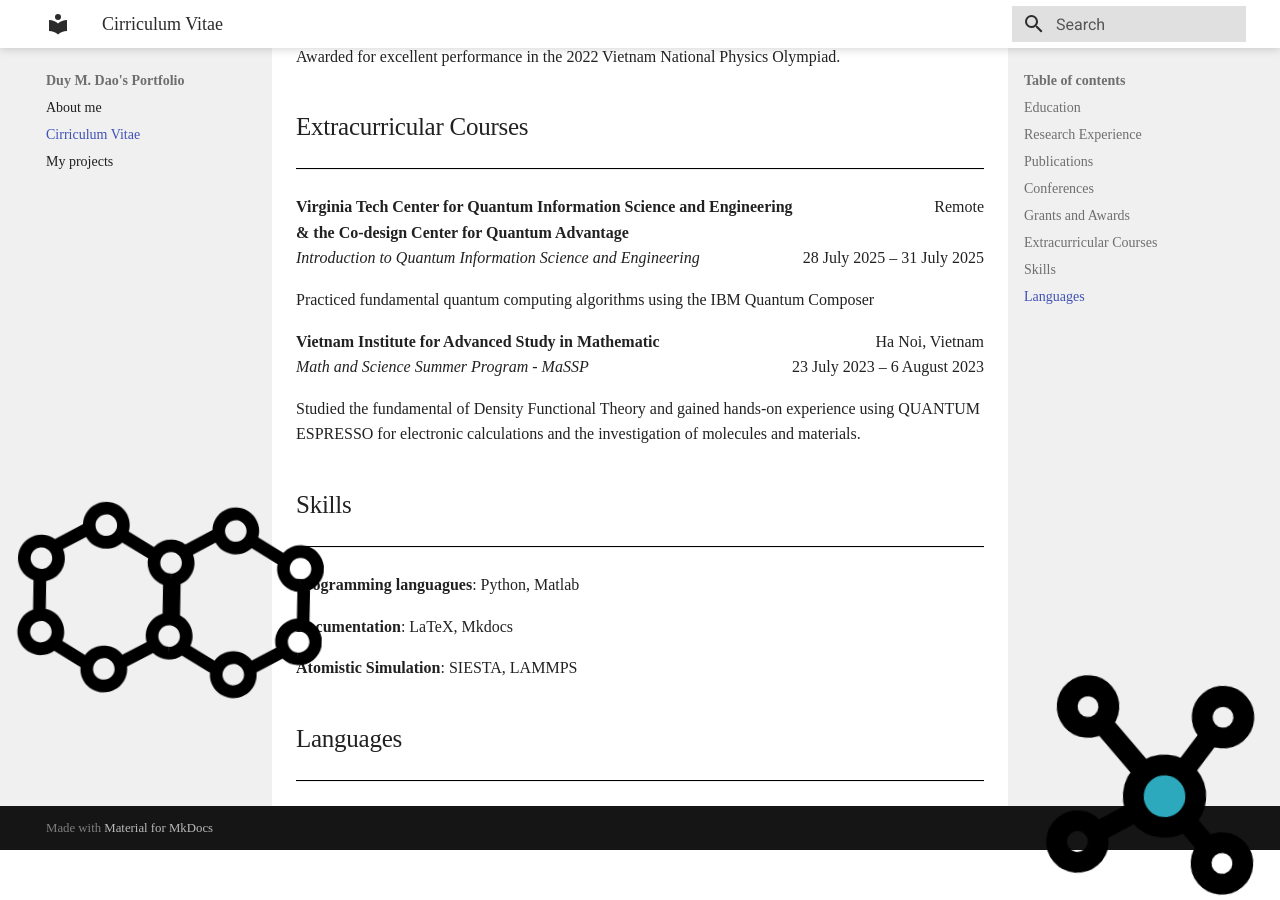
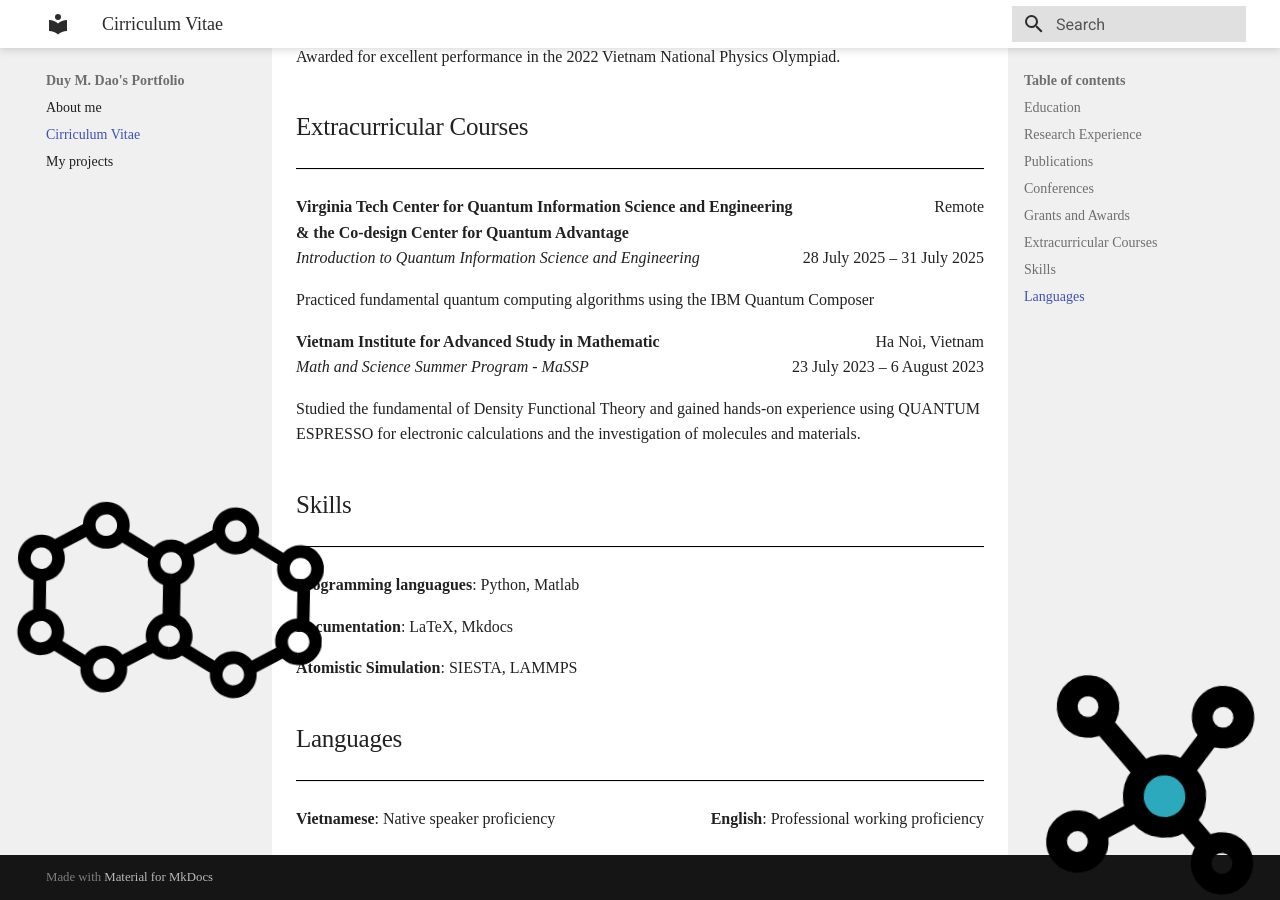
Before and after one commit to daoduywork-maker/my-notes, an MkDocs documentation site: the page built from docs/cv.md, in a window 1280 px wide and 900 px high, scrolled down 2575 px. Built offline with MkDocs 1.6.1 and Material for MkDocs 9.7.7, drawn with Linux system fonts in a browser that asks for light colours.

Commit message:
Language added

```diff
--- a/docs/cv.md
+++ b/docs/cv.md
@@ -156,3 +156,7 @@ electronic calculations and the investigation of molecules and materials.
 
 ## Languages
 ---
+<div style="display: flex; justify-content: space-between;">
+  <span><strong>Vietnamese</strong>: Native speaker proficiency</span>
+  <span><strong>English</strong>: Professional working proficiency</span>
+</div>
```
